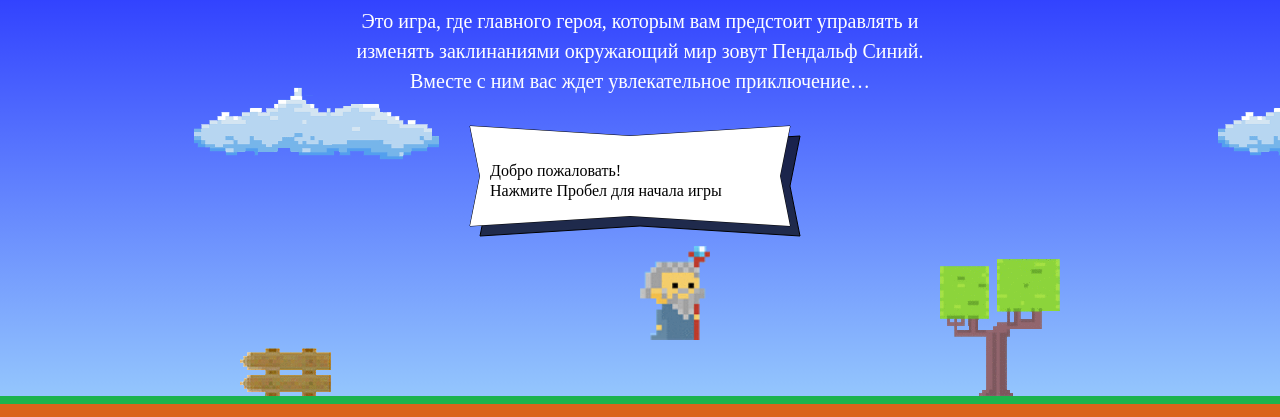
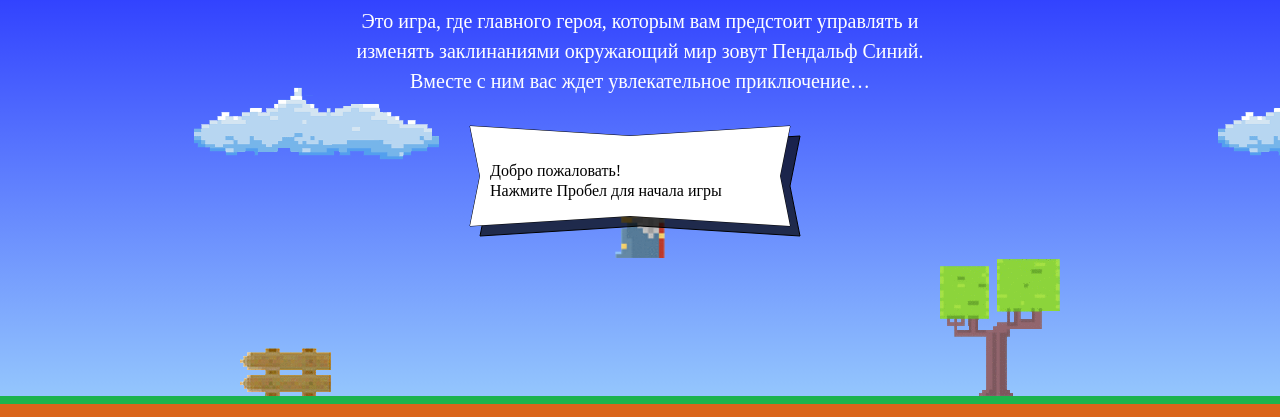
Before and after one commit to maltseva1990/88410-code-and-magick-1, a website: page index.html in a window 1280 px wide. Shown: the part 203-620 px from the top of the page. Drawn offline with Linux system fonts and the light colour scheme; a web font is replaced by a local one.

Commit message:
Внесены исправления в последних двух функциях

```diff
--- a/index.html
+++ b/index.html
@@ -45,9 +45,13 @@
 			return 1.337 * wizardWidth;
 		};
 
-		var getWizardX = function (width){return width/2;};
+		var getWizardX = function (width){
+			return (width - wizardWidth) / 2;
+		};
 
-		var getWizardY = function (height) {return height/2;};
+		var getWizardY = function (height) {
+			return (height - getWizardHeight(wizardWidth)) / 3;
+		};
 
 </script>
 <script src="js/game.js" type="application/javascript"></script>
```
